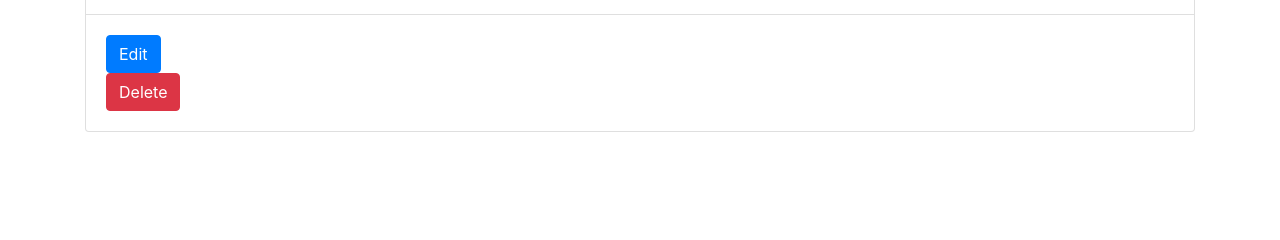
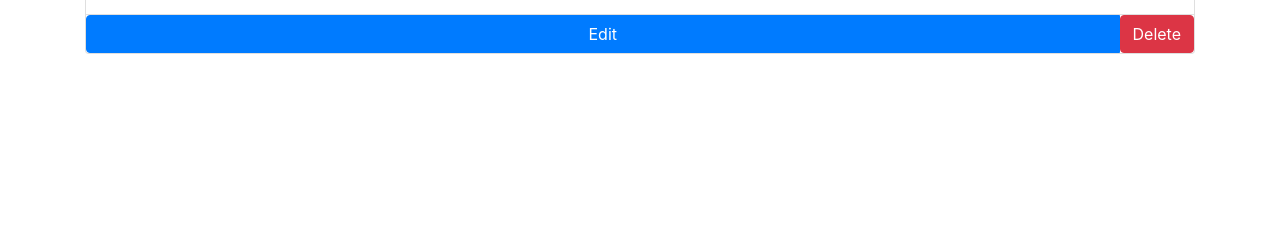
Before and after one commit to elionoula/WebAppHW-3, a Flask app: page /view/1 in a window 1280 px wide. Shown: the part 291-531 px from the top of the page. Run offline with Flask 2, Linux system fonts and the light colour scheme; data comes from the database, SQL or seed files in the repository; some libraries are stand-ins or nearby versions.

Commit message:
Fix: Fixing button layout because they were on top of each other

```diff
--- a/app/templates/view.html
+++ b/app/templates/view.html
@@ -9,8 +9,8 @@
         <li class="list-group-item">Name: {{ city.name }}</li>
         <li class="list-group-item">Movie: {{ city.movie }}</li>
     </ul>
-    <div class="card-body">
-        <a href="/edit/{{city.id}}" class="card-link btn btn-primary">Edit</a>
+    <div class="btn-group">
+        <a href="/edit/{{city.id}}" class="btn btn-primary">Edit</a>
         <form action="/delete/{{city.id}}" method="post"><button type="submit" class="btn btn-danger">Delete</button></form>
     </div>
 </div>
```
